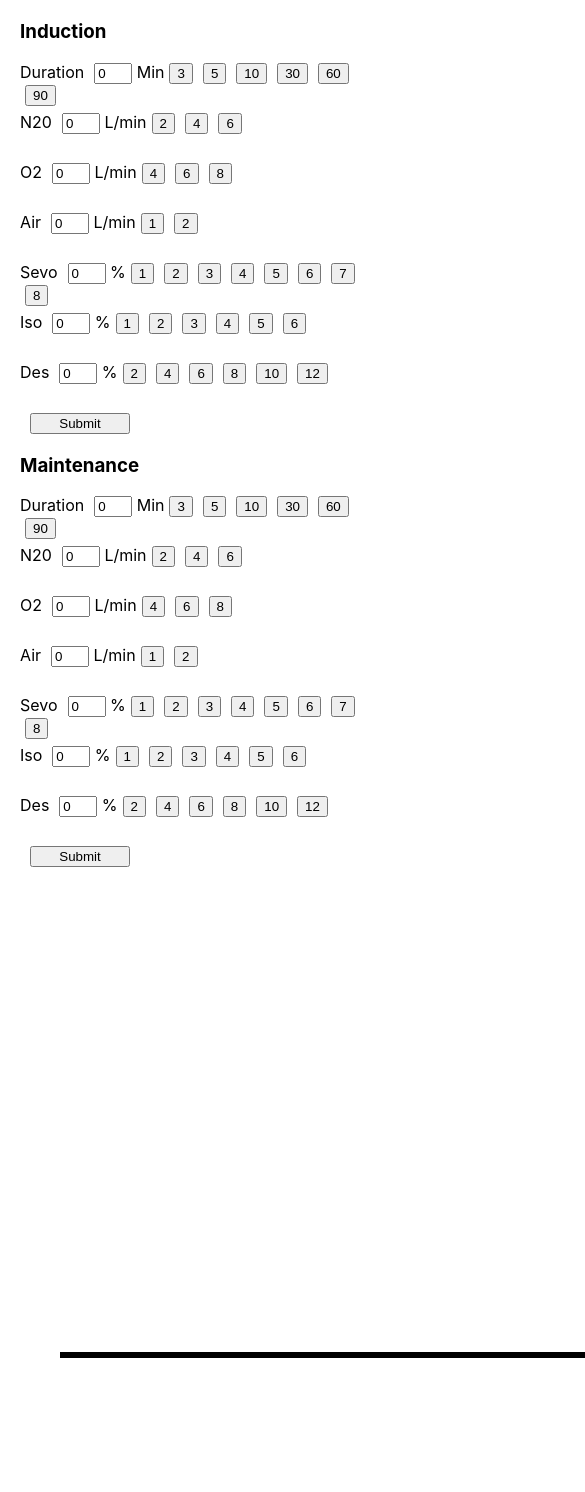
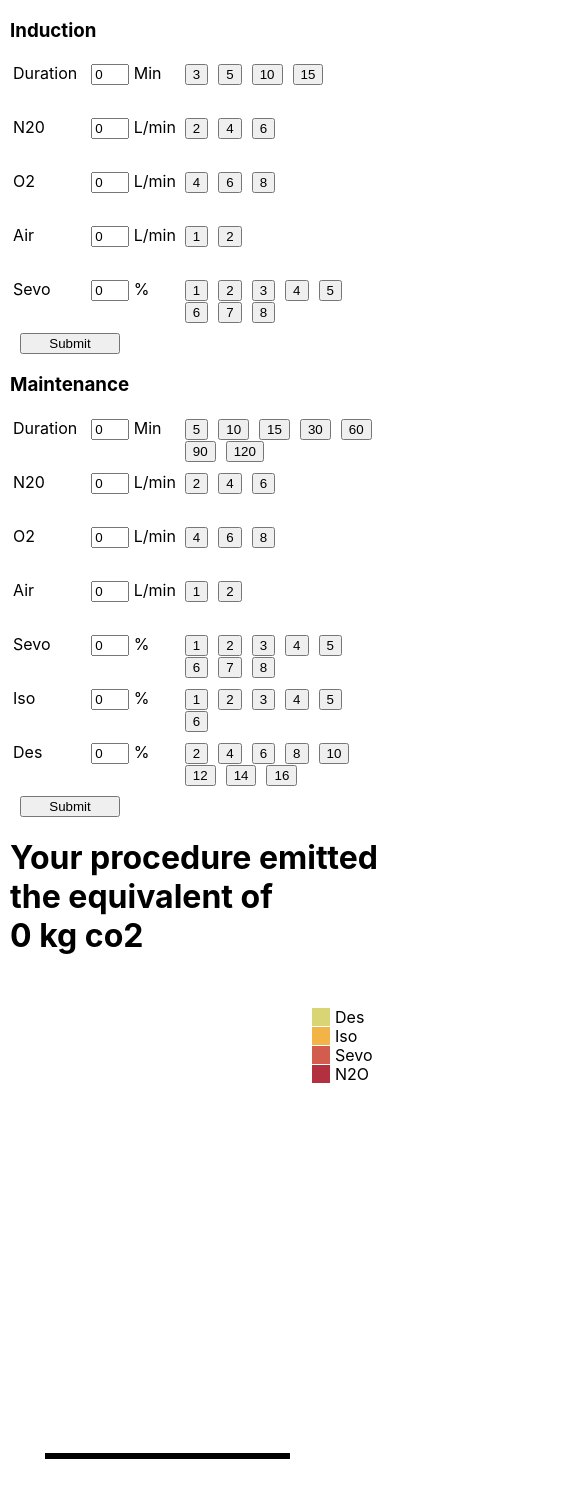
Before and after one commit to ehrenfoss/aneghg, a React (Create React App) app: page / in a window 390 px wide. Shown: the top 1492 px of the page, 585 px wide, since content can reach past the window. Before the commit the page ends 1391 px from the top, so only its background shows below. Built offline with nearby package versions, Linux system fonts and the light colour scheme.

Commit message:
responsiveness, table for form alignment

```diff
--- a/src/AnesthesiaForm.js
+++ b/src/AnesthesiaForm.js
@@ -17,57 +17,96 @@
   }
 
   handleDefaultButton(myInput, myValue) {
-      this.setState({[myInput]: myValue});
+    this.setState({ [myInput]: myValue });
   }
 
   render() {
     const title = this.props.type;
+    let durationOpts = []
+    if (title === "Induction") {
+      durationOpts = [3, 5, 10, 15];
+    } else {
+      durationOpts = [5, 10, 15, 30, 60, 90, 120];
+    }
     return (
-        <div class="form">
+      <div className="anesthesiaForm">
         <form onSubmit={this.handleSubmit}>
           <h3>{title}</h3>
+          <table>
+            <tr>
+              <td>
+                <label>Duration</label>
+              </td>
+              <td>
+              <label><input type="number" value={this.state.duration}
+                    onChange={event => this.setState({ duration: event.target.value.replace(/^\D*\.?\D*$/, '') })} /> Min</label>
+              </td>
+              <td><DefaultButtons myInput="duration" onClick={this.handleDefaultButton} values={durationOpts} /></td>
+            </tr>
+            <tr>
+              <td>
+                <label>N20</label>
+                </td><td>
+                <label><input type="number" value={this.state.n2o_l_min}
+                    onChange={event => this.setState({ n2o_l_min: event.target.value.replace(/^\D*\.?\D*$/, '') })} /> L/min</label>
+              </td>
+              <td><DefaultButtons myInput="n2o_l_min" onClick={this.handleDefaultButton} values={[2, 4, 6]} /></td>
+            </tr>
+            <tr>
+              <td>
                 <label>
-              Duration
-              <input type="number" value={this.state.duration}
-                    onChange={event => this.setState({duration: event.target.value.replace(/^\D*\.?\D*$/,'')})}/> Min
-            <DefaultButtons myInput="duration" onClick={this.handleDefaultButton} values={[3,5,10,30,60,90]} />
-            </label>
-          <label>
-            N20
-            <input type="number" value={this.state.n2o_l_min}
-                   onChange={event => this.setState({n2o_l_min: event.target.value.replace(/^\D*\.?\D*$/,'')})}/> L/min
-            <DefaultButtons myInput="n2o_l_min" onClick={this.handleDefaultButton} values={[2,4,6]} />
-          </label>
-          <label>
-            O2
-            <input type="number" value={this.state.o2_l_min}
-                   onChange={event => this.setState({o2_l_min: event.target.value.replace(/^\D*\.?\D*$/,'')})}/> L/min
-            <DefaultButtons myInput="o2_l_min" onClick={this.handleDefaultButton} values={[4,6,8]} />
-          </label>
-          <label>
-            Air
-            <input type="number" value={this.state.air_l_min}
-                   onChange={event => this.setState({air_l_min: event.target.value.replace(/^\D*\.?\D*$/,'')})}/> L/min
-            <DefaultButtons myInput="air_l_min" onClick={this.handleDefaultButton} values={[1,2]} />
-          </label>
-          <label>
-            Sevo
-            <input type="number" value={this.state.sevo}
-                   onChange={event => this.setState({sevo: event.target.value.replace(/^\D*\.?\D*$/,'')})}/> %
-            <DefaultButtons myInput="sevo" onClick={this.handleDefaultButton} values={[1,2,3,4,5,6,7,8]} />
-          </label>
-          <label>
-            Iso
-            <input type="number" value={this.state.iso}
-                   onChange={event => this.setState({iso: event.target.value.replace(/^\D*\.?\D*$/,'')})}/> %
-            <DefaultButtons myInput="iso" onClick={this.handleDefaultButton} values={[1,2,3,4,5,6]} />
-          </label>
-          <label>
-            Des
-            <input type="number" value={this.state.des}
-                   onChange={event => this.setState({des: event.target.value.replace(/^\D*\.?\D*$/,'')})}/> %
-            <DefaultButtons myInput="des" onClick={this.handleDefaultButton} values={[2,4,6,8,10,12]} />
-          </label>
+                  O2</label>
+                  </td><td>
+                  <label><input type="number" value={this.state.o2_l_min}
+                    onChange={event => this.setState({ o2_l_min: event.target.value.replace(/^\D*\.?\D*$/, '') })} /> L/min</label>
+
+              </td>
+              <td><DefaultButtons myInput="o2_l_min" onClick={this.handleDefaultButton} values={[4, 6, 8]} /></td>
+            </tr>
+            <tr>
+              <td>
+                <label> Air</label>
+                  </td><td>
+                  <label><input type="number" value={this.state.air_l_min}
+                    onChange={event => this.setState({ air_l_min: event.target.value.replace(/^\D*\.?\D*$/, '') })} /> L/min</label>
+
+              </td>
+              <td><DefaultButtons myInput="air_l_min" onClick={this.handleDefaultButton} values={[1, 2]} /></td>
+            </tr>
+            <tr>
+              <td>
+                <label>Sevo</label>
+                </td><td>
+                <label><input type="number" value={this.state.sevo}
+                    onChange={event => this.setState({ sevo: event.target.value.replace(/^\D*\.?\D*$/, '') })} /> %</label>
+
+              </td>
+              <td><DefaultButtons myInput="sevo" onClick={this.handleDefaultButton} values={[1, 2, 3, 4, 5, 6, 7, 8]} /></td>
+            </tr>
+            {title === "Maintenance" &&
+              <tr>
+              <td>
+                <label>Iso</label>
+                </td><td>
+                <label><input type="number" value={this.state.iso}
+                    onChange={event => this.setState({ iso: event.target.value.replace(/^\D*\.?\D*$/, '') })} /> %</label>
+
+              </td>
+              <td><DefaultButtons myInput="iso" onClick={this.handleDefaultButton} values={[1, 2, 3, 4, 5, 6]} /></td>
+            </tr>
+            }
+            {title === "Maintenance" &&
+            <tr>
+              <td>
+              <label>Des</label>
+              </td><td>
+              <label><input type ="number" value={this.state.des}
+              onChange={event => this.setState({des: event.target.value.replace(/^\D*\.?\D*$/,'')})}/> %</label>
+              </td>
+              <td><DefaultButtons myInput="des" onClick={this.handleDefaultButton} values={[2,4,6,8,10,12,14,16]} /></td>
+            </tr>
+            }
+          </table>
           <input className="lg_button" type="submit" value="Submit" />
         </form>
       </div>
--- a/src/App.js
+++ b/src/App.js
@@ -81,7 +81,7 @@
     var data = [ this.state.induction_co2, this.state.maintenance_co2 ] ;
 
     return (
-      <div>
+      <div class="mainDiv">
         <AnesthesiaForm
           type="Induction"
           state={this.state.induction}
@@ -90,7 +90,7 @@
           type="Maintenance"
           state={this.state.maintenance}
           onPhaseSubmit={this.handleMaintenance} />
-        <ImpactChart width={600} height={400} data={data}/>
+        <ImpactChart total={this.state.total_co2} data={data}/>
       </div>
     );
   }
--- a/src/DefaultButtons.js
+++ b/src/DefaultButtons.js
@@ -17,11 +17,11 @@
     render() {
         const values = this.props.values
         return (
-            <span>
+            <div className="defaultButtons">
             {values.map((d) =>
                 <button onClick={this.changeHandler} value={d}>{d}</button>
             )}
-            </span>
+            </div>
 
         )
     }
--- a/src/ImpactChart.js
+++ b/src/ImpactChart.js
@@ -7,14 +7,26 @@
     constructor(props) {
         super(props);
         this.drawChart = this.drawChart.bind(this);
+        this.chartRef = React.createRef();
     }
 
     componentDidMount() {
-        this.drawChart();
+        let width = this.getWidth();
+        let height = this.getHeight();
+        this.setState({width: width, height: height}, ()=> {
+            this.drawChart();
+        });
     }
 
     componentDidUpdate() {
         this.drawChart();
+    }
+
+    getWidth(){
+        return this.chartRef.current.parentElement.offsetWidth;
+    }
+    getHeight(){
+        return this.chartRef.current.parentElement.offsetHeight;
     }
 
     drawChart() {
@@ -25,14 +37,16 @@
         console.log(data);
         // Setup svg using Bostock's margin convention
 
-        var margin = { top: 20, right: 160, bottom: 35, left: 50 };
+        var margin = { top: 20, right: 80, bottom: 35, left: 25 };
 
-        var width = 960 - margin.left - margin.right,
-            height = 500 - margin.top - margin.bottom;
+        var width = this.state.width - margin.left - margin.right;
+        var height = 500 - margin.top - margin.bottom;
 
-        d3.select(node).selectAll("*").remove();
+        console.log('w ' + width.toString());
 
-        var svg = d3.select(node)
+        d3.select(this.chartRef.current).selectAll("*").remove();
+
+        var svg = d3.select(this.chartRef.current)
             .attr("width", width + margin.left + margin.right)
             .attr("height", height + margin.top + margin.bottom)
             .append("g")
@@ -160,8 +174,11 @@
 
     render() {
         return (
-            <svg ref={node => this.node = node}>
-            </svg>
+            <div className="anesthesiaForm">
+                <h1>Your procedure emitted the equivalent of <label>{Math.round(this.props.total*100)/100} kg co2</label></h1>
+                <svg ref={this.chartRef}>
+                </svg>
+            </div>
         )
     }
 }
--- a/src/index.css
+++ b/src/index.css
@@ -11,3 +11,23 @@
   font-family: source-code-pro, Menlo, Monaco, Consolas, 'Courier New',
     monospace;
 }
+
+.mainDiv {
+  background-color: white;
+  height: 50vh;
+  width: 100%;
+  text-align: left;
+}
+
+.anesthesiaForm {
+  margin: 10px;
+}
+
+label {
+  white-space: nowrap;
+  vertical-align: top;
+}
+
+td {
+  vertical-align:top;
+}
```
Lines whose indentation alone changed are shown as unchanged.
